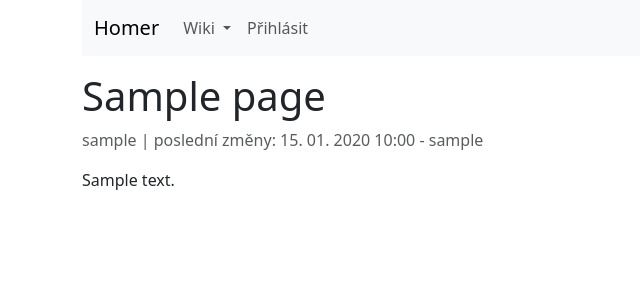
After one commit to mantomas/Homer, a Flask app: page /page/# in a window 1280 px wide. The commit adds this page. Shown: the top 300 px of the page, without its empty margins (0-640 px from the left). Run offline with Flask 3, Linux system fonts and the light colour scheme; tables that the repository leaves empty hold one stand-in row (values such as "Sample post").

Commit message:
Add Page handling, routes, and templates

```diff
--- a/homer/__init__.py
+++ b/homer/__init__.py
@@ -4,8 +4,10 @@ from logging.handlers import RotatingFileHandler
 
 from flask import Flask
 from flask_login import LoginManager
+from flask_migrate import Migrate
+from flask_pagedown import PageDown
 from flask_sqlalchemy import SQLAlchemy
-from flask_migrate import Migrate
+
 from config import Config
 
 
@@ -14,6 +16,7 @@ migrate = Migrate()
 login = LoginManager()
 login.login_view = "auth.login"
 login.login_message = "Tady je potřeba přihlášení."
+pagedown = PageDown()
 
 
 def create_app(config_class=Config) -> Flask:
@@ -23,6 +26,7 @@ def create_app(config_class=Config) -> Flask:
     db.init_app(homer)
     migrate.init_app(homer, db)
     login.init_app(homer)
+    pagedown.init_app(homer)
 
     from homer.errors import bp as errors_bp
 
@@ -35,6 +39,10 @@ def create_app(config_class=Config) -> Flask:
     from homer.auth import bp as auth_bp
 
     homer.register_blueprint(auth_bp, url_prefix="/auth")
+
+    from homer.main.pages_menu import inject_navigation
+
+    homer.context_processor(inject_navigation(db))
 
     if not homer.debug and not homer.testing:
         if not os.path.exists("logs"):
--- /dev/null
+++ b/homer/main/pages_menu.py
@@ -0,0 +1,9 @@
+from homer.models import Page
+
+
+def inject_navigation(db):
+    def _inject_navigation():
+        pages = sorted(db.session.query(Page).all(), key=lambda p: p.url_suffix)
+        return dict(pages=pages)
+
+    return _inject_navigation
--- a/homer/main/routes.py
+++ b/homer/main/routes.py
@@ -1,7 +1,13 @@
-from flask import render_template
+from datetime import datetime
+
+from flask import render_template, redirect, url_for, flash
 from flask_login import current_user, login_required
+from markupsafe import escape
 
+from homer import db
 from homer.main import bp
+from homer.models import Page, User
+from homer.main.forms import PageForm
 
 
 @bp.route("/")
@@ -14,3 +20,97 @@ def index():
 @login_required
 def status():
     return render_template("health.html", title="Status", current_user=current_user)
+
+
+@bp.route("/page/<url_suffix>")
+def page_read(url_suffix):
+    page = db.one_or_404(db.select(Page).where(Page.url_suffix == escape(url_suffix)))
+    author = db.get_or_404(User, page.author_id)
+    if page.last_edit_by == page.author_id:
+        editor = author
+    else:
+        editor = db.get_or_404(User, page.last_edit_by)
+    return render_template(
+        "page_view.html", title=page.title, page=page, author=author, editor=editor
+    )
+
+
+PAGE_ERROR = (
+    "Něco se nepovedlo: URL část musí být unikátní..., "
+    "ale možná se ti povedla úplně nová neznámá chyba. "
+    "Zkoušej dál, have fun."
+)
+
+
+@bp.route("/page", methods=["GET", "POST"])
+def page():
+    form = PageForm()
+    if form.validate_on_submit():
+        to_flash = None
+        try:
+            page = Page(
+                title=form.title.data,
+                url_suffix=form.url_suffix.data,
+                body=form.body.data,
+                author_id=current_user._get_current_object().id,
+                last_edit_by=current_user._get_current_object().id,
+            )
+            db.session.add(page)
+            db.session.commit()
+        except ValueError as e:
+            to_flash = str(e)
+        except Exception:
+            to_flash = PAGE_ERROR
+        if to_flash:
+            flash(to_flash)
+            return render_template(
+                "page.html", title="Nová stránka", form=form, current_user=current_user
+            )
+        else:
+            flash("Stránka byla vytvořena.")
+            return redirect(url_for(".page_read", url_suffix=page.url_suffix))
+    return render_template(
+        "page.html", title="Nová stránka", form=form, current_user=current_user
+    )
+
+
+@bp.route("/page/<url_suffix>/edit", methods=["GET", "POST"])
+@login_required
+def page_edit(url_suffix):
+    page = db.one_or_404(db.select(Page).where(Page.url_suffix == escape(url_suffix)))
+    old_title = page.title
+    form = PageForm()
+    if form.validate_on_submit():
+        to_flash = None
+        try:
+            page.title = form.title.data
+            page.url_suffix = form.url_suffix.data
+            page.body = form.body.data
+            page.last_edit_by = current_user._get_current_object().id
+            page.last_edited = datetime.now()
+            db.session.add(page)
+            db.session.commit()
+        except ValueError as e:
+            to_flash = str(e)
+        except Exception:
+            to_flash = PAGE_ERROR
+        if to_flash:
+            flash(to_flash)
+            return render_template(
+                "page.html",
+                title=f"Upravuješ: {old_title}",
+                form=form,
+                current_user=current_user,
+            )
+        else:
+            flash("Stránka byla změněna.")
+            return redirect(url_for(".page_read", url_suffix=page.url_suffix))
+    form.title.data = page.title
+    form.url_suffix.data = page.url_suffix
+    form.body.data = page.body
+    return render_template(
+        "page.html",
+        title=f"Upravuješ: {page.title}",
+        form=form,
+        current_user=current_user,
+    )
--- a/homer/templates/base.html
+++ b/homer/templates/base.html
@@ -16,35 +16,45 @@
         crossorigin="anonymous">
   </head>
   <body>
+    <div class="container">
       <nav class="navbar navbar-expand-lg bg-body-tertiary">
-      <div class="container">
-        <a class="navbar-brand" href="{{ url_for('main.index') }}">Homer</a>
-        <button class="navbar-toggler" type="button" data-bs-toggle="collapse" data-bs-target="#navbarSupportedContent" aria-controls="navbarSupportedContent" aria-expanded="false" aria-label="Přepnout navigaci">
+        <div class="container-fluid">
+          <a class="navbar-brand {% block nav_home %}{% endblock %}" href="{{ url_for('main.index') }}">Homer</a>
+          <button class="navbar-toggler" type="button" data-bs-toggle="collapse" data-bs-target="#navbarSupportedContent" aria-controls="navbarSupportedContent" aria-expanded="false" aria-label="Toggle navigation">
             <span class="navbar-toggler-icon"></span>
           </button>
           <div class="collapse navbar-collapse" id="navbarSupportedContent">
             <ul class="navbar-nav me-auto mb-2 mb-lg-0">
-            <li class="nav-item">
-              <a class="nav-link" aria-current="page" href="{{ url_for('main.index') }}">{{ 'Domů' }}</a>
+              <li class="nav-item dropdown">
+                <a class="nav-link dropdown-toggle {% block nav_wiki %}{% endblock %}" href="#" role="button" data-bs-toggle="dropdown" aria-expanded="false">
+                  Wiki
+                </a>
+                <ul class="dropdown-menu">
+                  {% for page in pages %}
+                  <li><a class="dropdown-item" href="{{ url_for('main.page_read', url_suffix=page.url_suffix) }}">{{ page.url_suffix }}</a></li>
+                  {% endfor %}
+                  <li><hr class="dropdown-divider"></li>
+                  <li><a class="dropdown-item" href="{{ url_for('main.page') }}">Vytvořit stránku</a></li>
+                </ul>
               </li>
-          </ul>
-          <ul class="navbar-nav mb-2 mb-lg-0">
               {% if current_user.is_anonymous %}
               <li class="nav-item">
-              <a class="nav-link" aria-current="page" href="{{ url_for('auth.login') }}">{{ 'Přihlásit' }}</a>
+                <a class="nav-link {% block nav_login %}{% endblock %}" href="{{ url_for('auth.login') }}">{{ 'Přihlásit' }}</a>
               </li>
               {% else %}
               <li class="nav-item">
-              <a class="nav-link" aria-current="page" href="{{ url_for('auth.logout') }}">{{ 'Odhlásit' }}</a>
+                <a class="nav-link {% block nav_status %}{% endblock %}" href="{{ url_for('main.status') }}">{{ 'Status' }}</a>
               </li>
               <li class="nav-item">
-              <a class="nav-link" aria-current="page" href="{{ url_for('main.status') }}">{{ 'Status' }}</a>
+                <a class="nav-link" href="{{ url_for('auth.logout') }}">{{ 'Odhlásit' }}</a>
               </li>
               {% endif %}
+              </li>
             </ul>
           </div>
         </div>
       </nav>
+    </div>
     <div class="container mt-3">
       {% with messages = get_flashed_messages() %}
       {% if messages %}
--- a/homer/templates/index.html
+++ b/homer/templates/index.html
@@ -1,5 +1,5 @@
 {% extends "base.html" %}
 
 {% block content %}
-    <h1>Homer</h1>
+<h1>Homer</h1>
 {% endblock %}
--- /dev/null
+++ b/homer/templates/page_view.html
@@ -0,0 +1,16 @@
+{% extends "base.html" %}
+
+{% block content %}
+    <h1>{{ page.title }}</h1>
+    <p class="text-muted">
+        {{ author.username }} | poslední změny: {{ page.last_edited.strftime('%d. %m. %Y %H:%M') }} - {{ editor.username }}
+        {% if current_user.is_authenticated %}
+            <a href="{{ url_for('main.page_edit', url_suffix=page.url_suffix) }}">Upravit</a>
+        {% endif %}
+    </p>
+    {% if page.body_html %}
+        {{ page.body_html | safe }}
+    {% else %}
+        {{ page.body }}
+    {% endif %}
+{% endblock %}
--- a/pyproject.toml
+++ b/pyproject.toml
@@ -12,6 +12,8 @@ dependencies = [
     "flask-migrate>=4.0.7",
     "flask-login>=0.6.3",
     "flask-wtf>=1.2.2",
+    "markdown>=3.7",
+    "flask-pagedown>=0.4.0",
 ]
 
 [dependency-groups]
```
Also changed, not shown: homer/main/forms.py (added, +14 -0 lines), homer/templates/page.html (added, +16 -0 lines), 2 other files. Lines whose indentation alone changed are shown as unchanged.
